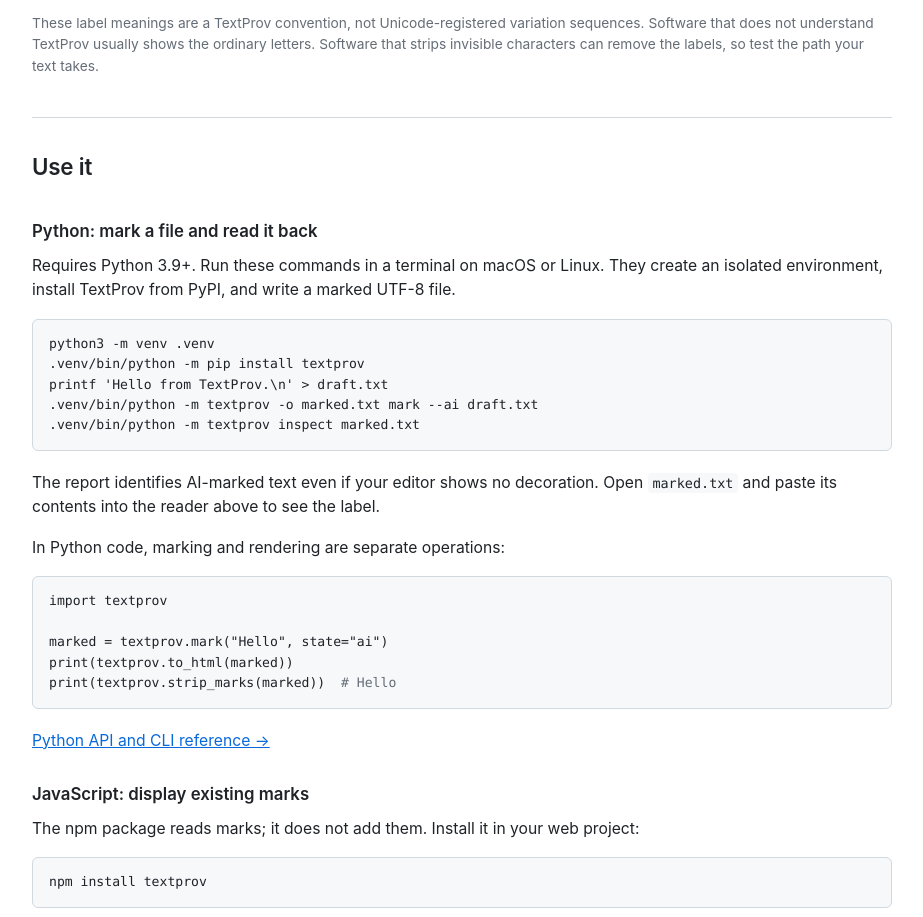
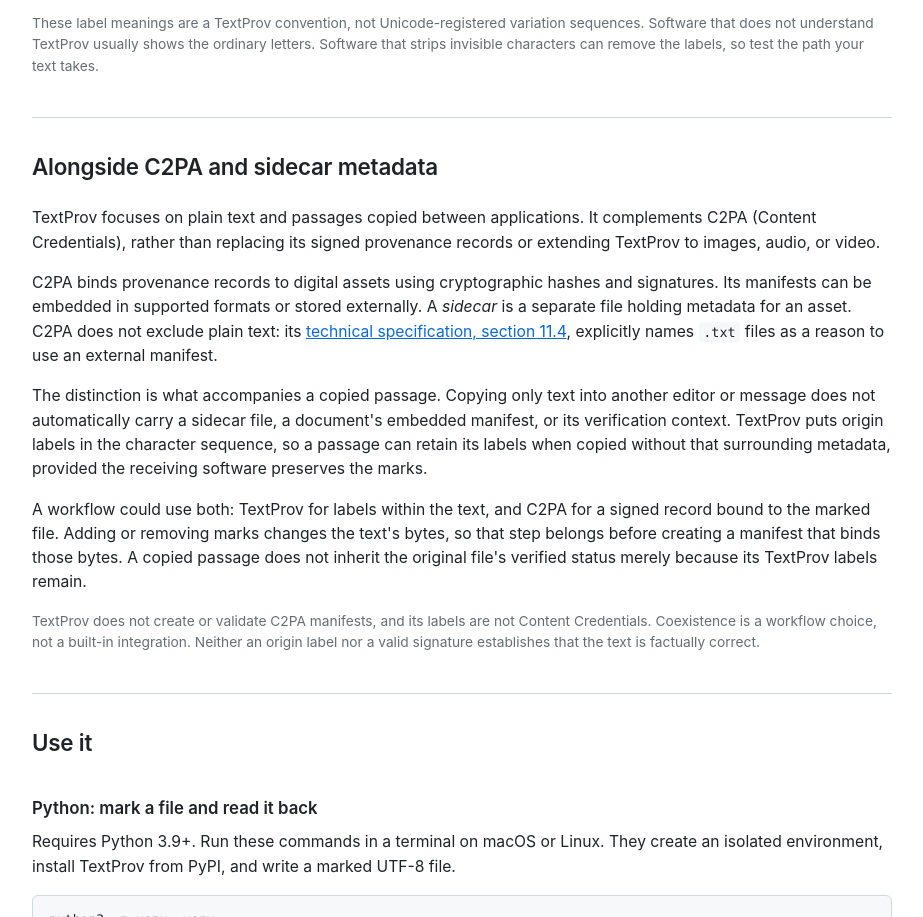
Before and after one commit to textprov/textprov, a website built with Vite: page site/index.html in a window 1280 px wide. Shown: the part 2817-3734 px from the top of the page, without its empty margins (178-1101 px from the left). Built offline with nearby package versions, Linux system fonts and the light colour scheme.

Commit message:
Add C2PA notes
The sections explain:
- TextProv’s focus on plain-text passages moving between applications.
- C2PA’s signed records versus TextProv’s unsigned origin labels.
- How both could coexist in a workflow, without implying built-in integration.
- Why copied labels do not transfer cryptographic verification.

C2PA does not ignore plain text. Its specification explicitly names `.txt` files as a use case for
external manifests.

```diff
--- a/site/index.html
+++ b/site/index.html
@@ -85,6 +85,15 @@
         <p class="note">These label meanings are a TextProv convention, not Unicode-registered variation sequences. Software that does not understand TextProv usually shows the ordinary letters. Software that strips invisible characters can remove the labels, so test the path your text takes.</p>
       </section>
 
+      <section id="c2pa" aria-labelledby="c2pa-title">
+        <h2 id="c2pa-title">Alongside C2PA and sidecar metadata</h2>
+        <p>TextProv focuses on plain text and passages copied between applications. It complements C2PA (Content Credentials), rather than replacing its signed provenance records or extending TextProv to images, audio, or video.</p>
+        <p>C2PA binds provenance records to digital assets using cryptographic hashes and signatures. Its manifests can be embedded in supported formats or stored externally. A <em>sidecar</em> is a separate file holding metadata for an asset. C2PA does not exclude plain text: its <a href="https://spec.c2pa.org/specifications/specifications/2.4/specs/C2PA_Specification.html">technical specification, section 11.4</a>, explicitly names <code>.txt</code> files as a reason to use an external manifest.</p>
+        <p>The distinction is what accompanies a copied passage. Copying only text into another editor or message does not automatically carry a sidecar file, a document's embedded manifest, or its verification context. TextProv puts origin labels in the character sequence, so a passage can retain its labels when copied without that surrounding metadata, provided the receiving software preserves the marks.</p>
+        <p>A workflow could use both: TextProv for labels within the text, and C2PA for a signed record bound to the marked file. Adding or removing marks changes the text's bytes, so that step belongs before creating a manifest that binds those bytes. A copied passage does not inherit the original file's verified status merely because its TextProv labels remain.</p>
+        <p class="note">TextProv does not create or validate C2PA manifests, and its labels are not Content Credentials. Coexistence is a workflow choice, not a built-in integration. Neither an origin label nor a valid signature establishes that the text is factually correct.</p>
+      </section>
+
       <section id="use" aria-labelledby="use-title">
         <h2 id="use-title">Use it</h2>
 
```
Also changed, not shown: README.md.
